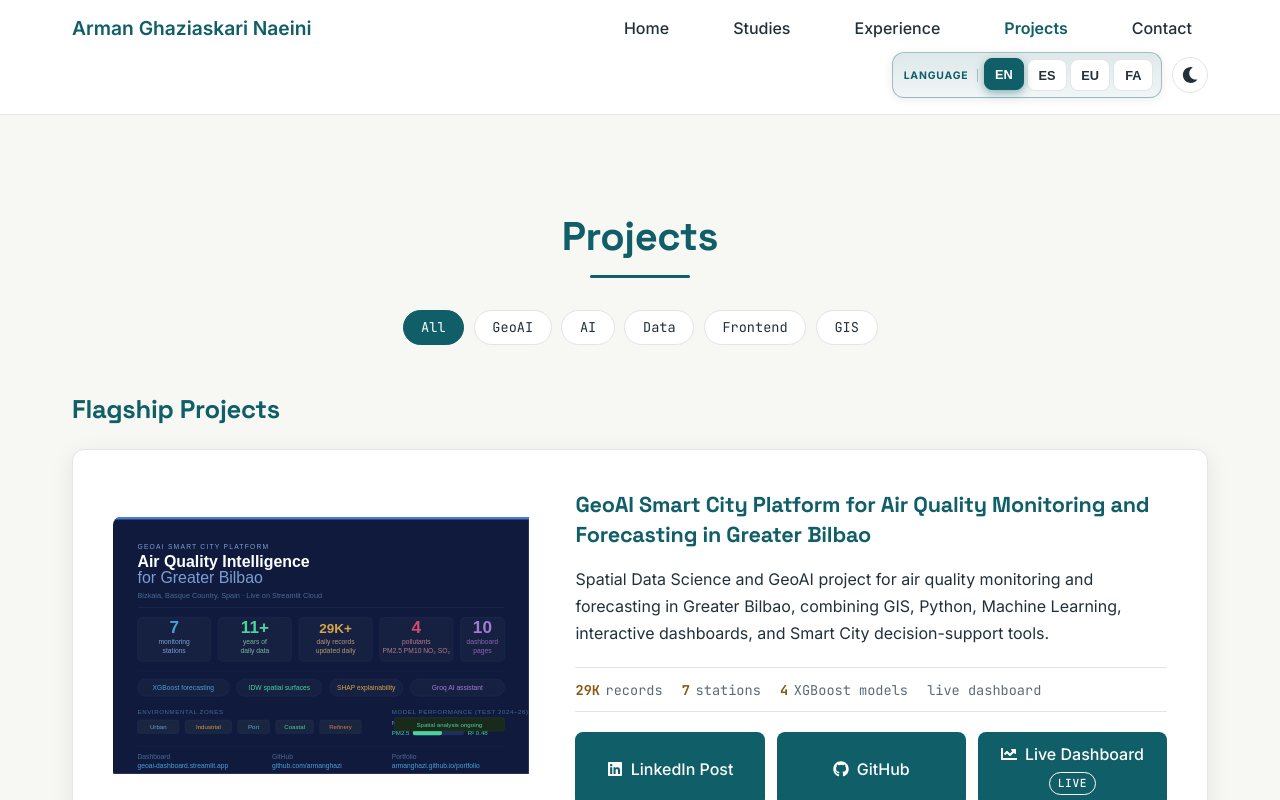
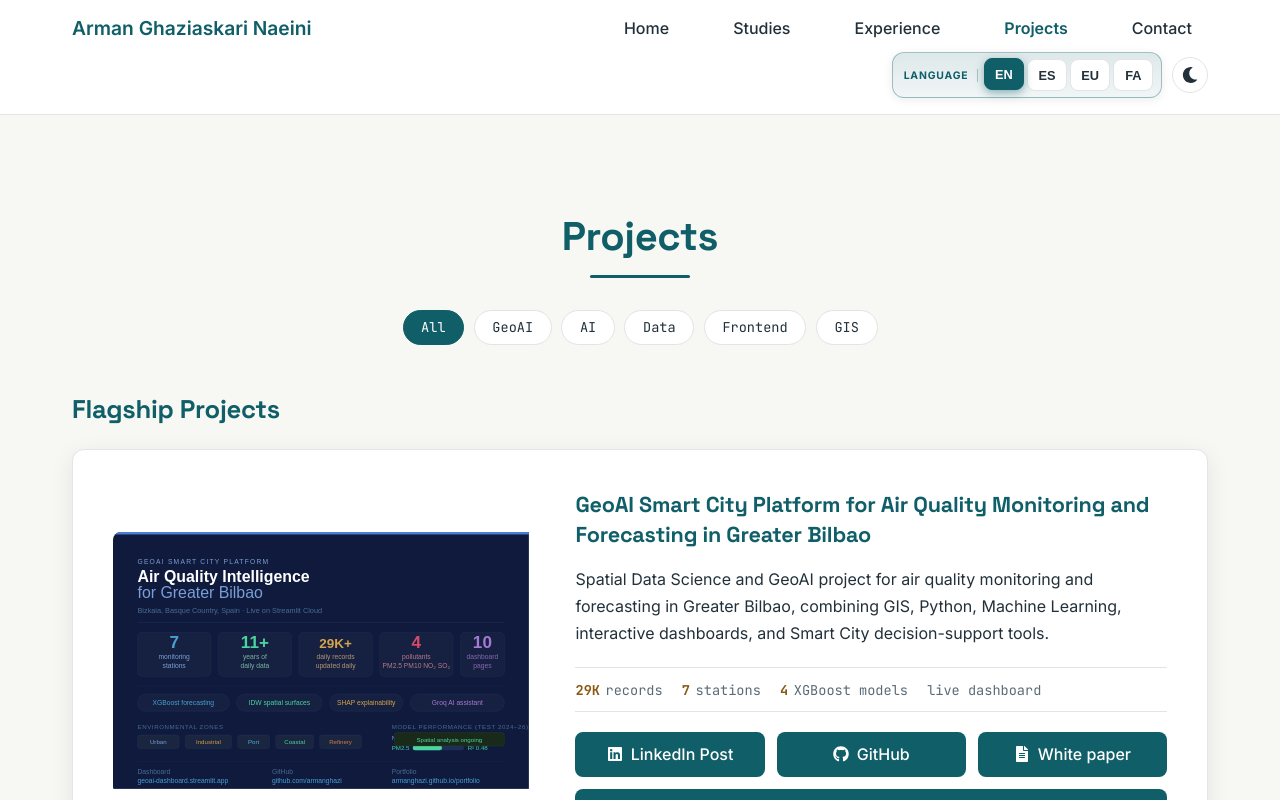
Before and after one commit to armanghazi/portfolio, a React (Vite) app: page /portfolio/projects in a window 1280 px wide. Shown: the top 800 px of the page. Built offline with nearby package versions, Linux system fonts and the light colour scheme.

Commit message:
fix(locales): add "White paper" link to project entries in English, Spanish, Basque, and Persian translations

```diff
--- a/src/locales/en/projects.json
+++ b/src/locales/en/projects.json
@@ -42,7 +42,7 @@
     {
       "title": "GeoAI Smart City Platform for Air Quality Monitoring and Forecasting in Greater Bilbao",
       "description": "Spatial Data Science and GeoAI project for air quality monitoring and forecasting in Greater Bilbao, combining GIS, Python, Machine Learning, interactive dashboards, and Smart City decision-support tools.",
-      "links": ["LinkedIn Post","GitHub", "Live Dashboard"]
+      "links": ["LinkedIn Post", "GitHub", "White paper", "Live Dashboard"]
     }
   ],
   "ai": [
--- a/src/locales/es/projects.json
+++ b/src/locales/es/projects.json
@@ -42,7 +42,7 @@
     {
       "title": "Plataforma GeoAI Smart City para monitoreo y previsión de calidad del aire en el Gran Bilbao",
       "description": "Proyecto de Data Science espacial y GeoAI para el monitoreo y previsión de la calidad del aire en el Gran Bilbao, combinando GIS, Python, Machine Learning, paneles interactivos y herramientas de soporte a la toma de decisiones de Smart City.",
-      "links": ["LinkedIn Post","GitHub", "Live Dashboard"]
+      "links": ["LinkedIn Post", "GitHub", "White paper", "Live Dashboard"]
     }
   ],
   "ai": [
--- a/src/locales/eu/projects.json
+++ b/src/locales/eu/projects.json
@@ -43,7 +43,7 @@
     {
       "title": "GeoAI Smart City Plataforma, Bilbo Handiko airearen kalitatea monitorizatzeko eta aurreikusteko",
       "description": "Data Science espazialeko eta GeoAI proiektua, Bilbo Handiko airearen kalitatea monitorizatu eta aurreikusteko. GIS, Python, Machine Learning, panel interaktiboak eta Smart City erabakiak hartzeko laguntza-tresnak uztartzen ditu.",
-      "links": ["LinkedIn","GitHub", "Zuzeneko panela"]
+      "links": ["LinkedIn", "GitHub", "White paper", "Zuzeneko panela"]
     }
   ],
 
--- a/src/locales/fa/projects.json
+++ b/src/locales/fa/projects.json
@@ -42,7 +42,7 @@
     {
       "title": "پلتفرم GeoAI شهر هوشمند برای پایش و پیش‌بینی کیفیت هوا در بزرگ بیلبائو",
       "description": "پروژه علم داده مکانی و GeoAI برای پایش و پیش‌بینی کیفیت هوا در بزرگ بیلبائو، که GIS، Python، یادگیری ماشین، داشبوردهای تعاملی و ابزارهای پشتیبانی تصمیم‌گیری شهر هوشمند را ترکیب می‌کند.",
-      "links": ["LinkedIn","GitHub", "داشبورد زنده"]
+      "links": ["LinkedIn", "GitHub", "White paper", "داشبورد زنده"]
     }
   ],
   "ai": [
--- a/src/pages/Projects.jsx
+++ b/src/pages/Projects.jsx
@@ -48,6 +48,7 @@ const GEOAI_URLS = [
     links: [
       { icon: 'linkedin',   url: 'https://www.linkedin.com/feed/update/urn:li:activity:7474883706089046017/' },
       { icon: 'github',     url: 'https://github.com/armanghazi/AI-Based-Smart-City-Air-Quality-Monitoring-and-Forecasting-System-for-Greater-Bilbao' },
+      { icon: 'file-alt',   url: 'https://zenodo.org/records/21492466' },
       { icon: 'chart-line', url: 'https://geoai-dashboard.streamlit.app/' },
     ],
   },
```
